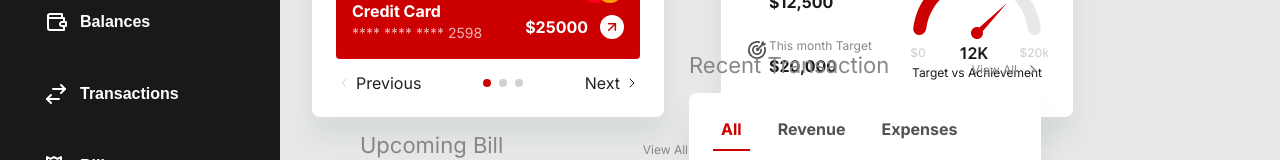
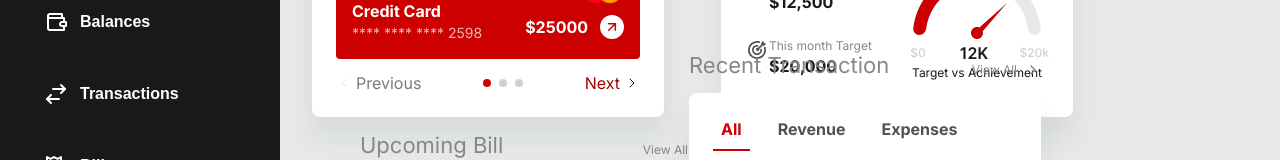
Before and after one commit to wallacewolv/fineBank, an Angular app: page /dashboard in a window 1280 px wide. In both pictures the pointer is over the element "Next". Shown: the part 270-430 px from the top of the page. Built offline with nearby package versions, Linux system fonts and the light colour scheme.

Commit message:
feat: Hover no next do TotalBalance

```diff
--- a/src/app/views/dashboard/components/shared/total-balance/total-balance.component.scss
+++ b/src/app/views/dashboard/components/shared/total-balance/total-balance.component.scss
@@ -120,6 +120,18 @@
         display: flex;
         align-items: center;
         gap: 0.25rem;
+
+        transition: color 0.2s;
+      }
+
+      .total_balance_slider_previous {
+        opacity: 0.6;
+      }
+
+      .total_balance_slider_next:hover {
+        cursor: pointer;
+        filter: brightness(0.8);
+        color: #c00;
       }
     }
   }
```
